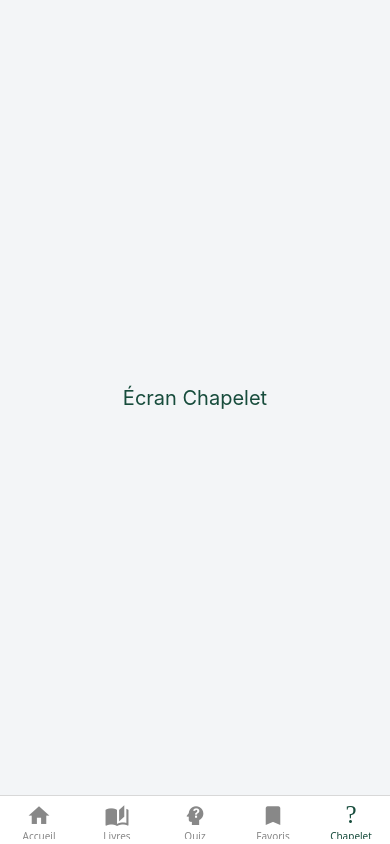
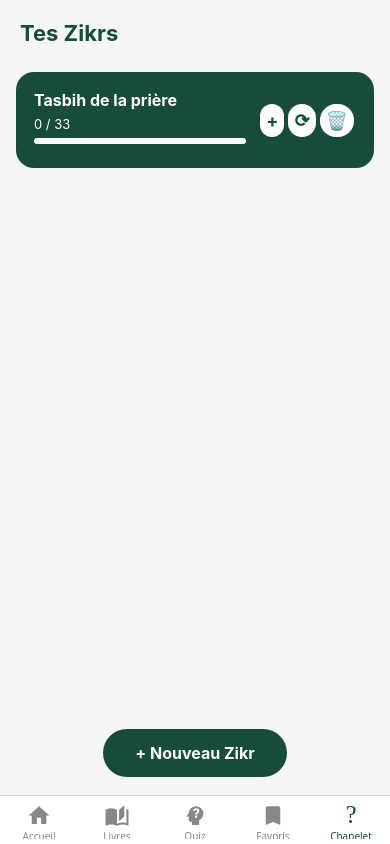
Before and after one commit to papalybn1-svg/at-taqwa-app, a React Native app: screen /Chapelet in a window 390 px wide. Built offline with nearby package versions, Linux system fonts and the light colour scheme.

Commit message:
feat: zikr dynamique, compteur, navigation depuis la home, zikr par défaut

```diff
--- a/package.json
+++ b/package.json
@@ -18,7 +18,8 @@
     "react-native": "0.79.3",
     "react-native-safe-area-context": "5.4.0",
     "react-native-screens": "~4.11.1",
-    "expo-linear-gradient": "~14.1.5"
+    "expo-linear-gradient": "~14.1.5",
+    "@react-native-async-storage/async-storage": "2.1.2"
   },
   "devDependencies": {
     "@babel/core": "^7.25.2",
--- a/src/screens/HomeScreen.tsx
+++ b/src/screens/HomeScreen.tsx
@@ -1,8 +1,11 @@
+import { useNavigation } from '@react-navigation/native';
 import React from "react";
 import { Image, ScrollView, StyleSheet, Text, TextInput, TouchableOpacity, View } from "react-native";
 import colors from "../theme/colors";
 
 export default function HomeScreen() {
+  const navigation = useNavigation();
+
   return (
     <ScrollView style={styles.container}>
       <View style={styles.header}>
@@ -12,30 +15,30 @@ export default function HomeScreen() {
       </View>
       <Text style={styles.sectionTitle}>Catégories</Text>
       <View style={styles.categories}>
-        <TouchableOpacity style={styles.category}>
+        <TouchableOpacity style={styles.category} onPress={() => navigation.navigate('Livres' as never)}>
           <Image source={require('../../assets/priere.png')} style={styles.categoryIcon} />
           <Text style={styles.categoryText}>Livres</Text>
         </TouchableOpacity>
-        <TouchableOpacity style={styles.category}>
+        <TouchableOpacity style={styles.category} onPress={() => navigation.navigate('Horaires' as never)}>
           <Image source={require('../../assets/abulution.png')} style={styles.categoryIcon} />
           <Text style={styles.categoryText}>Horaires</Text>
         </TouchableOpacity>
-        <TouchableOpacity style={styles.category}>
+        <TouchableOpacity style={styles.category} onPress={() => navigation.navigate('Quiz' as never)}>
           <Image source={require('../../assets/femme.png')} style={styles.categoryIcon} />
           <Text style={styles.categoryText}>Quizz</Text>
         </TouchableOpacity>
-        <TouchableOpacity style={styles.category}>
+        <TouchableOpacity style={styles.category} onPress={() => navigation.navigate('Chapelet' as never)}>
           <Image source={require('../../assets/tasbih.png')} style={styles.categoryIcon} />
           <Text style={styles.categoryText}>Tasbih</Text>
         </TouchableOpacity>
       </View>
-      <View style={styles.banner}>
-        <View style={styles.bannerContent}>
-          <View style={styles.bannerTextContainer}>
-            <Text style={styles.bannerText}>Transformez chaque prière en un moment de paix et de connexion</Text>
-            <TouchableOpacity style={styles.bannerButton}><Text style={styles.bannerButtonText}>Commencer</Text></TouchableOpacity>
+      <View style={styles.bannerV2}>
+        <View style={styles.bannerContentV2}>
+          <View style={styles.bannerTextContainerV2}>
+            <Text style={styles.bannerTextV2Small}>Un moment de paix à chaque prière</Text>
+            <TouchableOpacity style={styles.bannerButtonV2Small}><Text style={styles.bannerButtonTextV2Small}>Commencer</Text></TouchableOpacity>
           </View>
-          <Image source={require('../../assets/femme-transformer.png')} style={styles.bannerImageWoman} />
+          <Image source={require('../../assets/femme-transformer.png')} style={styles.bannerImageWomanV2} />
         </View>
       </View>
       <Text style={styles.sectionTitle}>Aperçu des Livres</Text>
@@ -64,64 +67,68 @@ const styles = StyleSheet.create({
   category: { backgroundColor: colors.white, borderRadius: 20, paddingVertical: 14, paddingHorizontal: 10, alignItems: 'center', width: 78, elevation: 3, shadowColor: '#000', shadowOpacity: 0.06, shadowRadius: 6, marginHorizontal: 2 },
   categoryIcon: { width: 38, height: 38, marginBottom: 8, resizeMode: 'contain' },
   categoryText: { fontSize: 13, color: colors.primary, fontWeight: 'bold', textAlign: 'center' },
-  banner: {
+  bannerV2: {
     backgroundColor: colors.primary,
-    marginHorizontal: 20,
-    marginTop: 10,
-    marginBottom: 18,
-    borderRadius: 28,
-    height: 130,
-    width: '92%',
+    marginHorizontal: 16,
+    marginTop: 18,
+    marginBottom: 24,
+    borderRadius: 32,
+    height: 150,
+    width: '94%',
     alignSelf: 'center',
     justifyContent: 'center',
     shadowColor: '#000',
-    shadowOpacity: 0.10,
-    shadowRadius: 12,
-    elevation: 6,
-    overflow: 'hidden',
+    shadowOpacity: 0.12,
+    shadowRadius: 16,
+    elevation: 8,
+    overflow: 'visible',
   },
-  bannerContent: {
+  bannerContentV2: {
     flexDirection: 'row',
     alignItems: 'center',
     height: '100%',
     width: '100%',
-    paddingHorizontal: 22,
+    paddingLeft: 28,
+    paddingRight: 0,
     justifyContent: 'space-between',
   },
-  bannerTextContainer: {
+  bannerTextContainerV2: {
     flex: 1,
     justifyContent: 'center',
     alignItems: 'flex-start',
     height: '100%',
+    paddingRight: 8,
   },
-  bannerText: {
+  bannerTextV2Small: {
     color: colors.white,
-    fontSize: 16,
-    marginBottom: 12,
+    fontSize: 14,
+    marginBottom: 10,
     textAlign: 'left',
     fontWeight: 'bold',
-    width: 180,
+    width: 120,
+    lineHeight: 18,
   },
-  bannerButton: {
+  bannerButtonV2Small: {
     backgroundColor: colors.white,
-    borderRadius: 24,
-    paddingVertical: 10,
-    paddingHorizontal: 32,
+    borderRadius: 18,
+    paddingVertical: 6,
+    paddingHorizontal: 18,
     alignSelf: 'flex-start',
     marginTop: 2,
     shadowColor: '#000',
     shadowOpacity: 0.08,
-    shadowRadius: 4,
-    elevation: 2,
+    shadowRadius: 3,
+    elevation: 1,
   },
-  bannerButtonText: { color: colors.primary, fontWeight: 'bold', fontSize: 15 },
-  bannerImageWoman: {
-    width: 130,
-    height: 120,
+  bannerButtonTextV2Small: { color: colors.primary, fontWeight: 'bold', fontSize: 13 },
+  bannerImageWomanV2: {
+    width: 170,
+    height: 140,
     resizeMode: 'contain',
-    alignSelf: 'center',
-    marginLeft: 10,
-    marginRight: 0,
+    alignSelf: 'flex-end',
+    marginLeft: 0,
+    marginRight: -30,
+    marginTop: -10,
   },
   booksPreview: { flexDirection: "row", justifyContent: "space-around", margin: 20 },
   bookCard: { backgroundColor: colors.white, borderRadius: 18, padding: 12, alignItems: "center", width: 150, elevation: 3, shadowColor: '#000', shadowOpacity: 0.07, shadowRadius: 8, marginHorizontal: 6 },
--- a/src/screens/TasbihScreen.tsx
+++ b/src/screens/TasbihScreen.tsx
@@ -1,16 +1,171 @@
-import React from "react";
-import { StyleSheet, Text, View } from "react-native";
+import AsyncStorage from '@react-native-async-storage/async-storage';
+import React, { useEffect, useState } from "react";
+import { FlatList, Modal, StyleSheet, Text, TextInput, TouchableOpacity, View } from "react-native";
 import colors from "../theme/colors";
 
+const STORAGE_KEY = 'USER_ZIKRS';
+
+export type Zikr = {
+  id: string;
+  name: string;
+  max: number;
+  count: number;
+};
+
 export default function TasbihScreen() {
+  const [zikrs, setZikrs] = useState<Zikr[]>([]);
+  const [modalVisible, setModalVisible] = useState(false);
+  const [newZikrName, setNewZikrName] = useState("");
+  const [newZikrCount, setNewZikrCount] = useState<number>(100);
+  const [activeZikr, setActiveZikr] = useState<Zikr|null>(null);
+
+  useEffect(() => {
+    loadZikrs();
+  }, []);
+
+  useEffect(() => {
+    AsyncStorage.setItem(STORAGE_KEY, JSON.stringify(zikrs));
+  }, [zikrs]);
+
+  const loadZikrs = async () => {
+    const data = await AsyncStorage.getItem(STORAGE_KEY);
+    if (data) {
+      const parsed = JSON.parse(data);
+      if (parsed.length === 0) {
+        setZikrs([{ id: 'default', name: 'Tasbih de la prière', max: 33, count: 0 }]);
+      } else {
+        setZikrs(parsed);
+      }
+    } else {
+      setZikrs([{ id: 'default', name: 'Tasbih de la prière', max: 33, count: 0 }]);
+    }
+  };
+
+  const addZikr = () => {
+    if (!newZikrName.trim()) return;
+    setZikrs([...zikrs, { name: newZikrName, max: newZikrCount, count: 0, id: Date.now().toString() }]);
+    setNewZikrName("");
+    setNewZikrCount(100);
+    setModalVisible(false);
+  };
+
+  const increment = (id: string) => {
+    setZikrs(zikrs.map(z => z.id === id && z.count < z.max ? { ...z, count: z.count + 1 } : z));
+  };
+
+  const reset = (id: string) => {
+    setZikrs(zikrs.map(z => z.id === id ? { ...z, count: 0 } : z));
+  };
+
+  const remove = (id: string) => {
+    setZikrs(zikrs.filter(z => z.id !== id));
+  };
+
   return (
     <View style={styles.container}>
-      <Text style={styles.text}>Écran Chapelet</Text>
+      <Text style={styles.title}>Tes Zikrs</Text>
+      <FlatList
+        data={zikrs}
+        keyExtractor={item => item.id}
+        contentContainerStyle={{ padding: 16 }}
+        renderItem={({ item }) => (
+          <TouchableOpacity onPress={() => setActiveZikr(item)}>
+            <View style={styles.card}>
+              <View style={{ flex: 1 }}>
+                <Text style={styles.zikrName}>{item.name}</Text>
+                <Text style={styles.zikrCount}>{item.count} / {item.max}</Text>
+                <View style={styles.progressBarBg}>
+                  <View style={[styles.progressBar, { width: `${(item.count / item.max) * 100}%` }]} />
+                </View>
+              </View>
+              <View style={styles.actions}>
+                <TouchableOpacity onPress={() => increment(item.id)} style={styles.actionBtn}><Text style={styles.actionText}>+</Text></TouchableOpacity>
+                <TouchableOpacity onPress={() => reset(item.id)} style={styles.actionBtn}><Text style={styles.actionText}>⟳</Text></TouchableOpacity>
+                <TouchableOpacity onPress={() => remove(item.id)} style={styles.actionBtn}><Text style={styles.actionText}>🗑️</Text></TouchableOpacity>
+              </View>
+            </View>
+          </TouchableOpacity>
+        )}
+        ListEmptyComponent={<Text style={{ textAlign: 'center', color: '#888', marginTop: 40 }}>Aucun Zikr. Ajoute-en un !</Text>}
+      />
+      <TouchableOpacity style={styles.addBtn} onPress={() => setModalVisible(true)}>
+        <Text style={styles.addBtnText}>+ Nouveau Zikr</Text>
+      </TouchableOpacity>
+      <Modal visible={modalVisible} transparent animationType="fade">
+        <View style={styles.modalBg}>
+          <View style={styles.modalCard}>
+            <Text style={styles.modalTitle}>Créer un Zikr</Text>
+            <TextInput
+              style={styles.input}
+              placeholder="Nom du Zikr"
+              value={newZikrName}
+              onChangeText={setNewZikrName}
+            />
+            <TextInput
+              style={styles.input}
+              placeholder="Nombre de Zikr"
+              value={String(newZikrCount)}
+              onChangeText={v => setNewZikrCount(Number(v.replace(/[^0-9]/g, '')))}
+              keyboardType="numeric"
+              maxLength={4}
+            />
+            <TouchableOpacity style={styles.saveBtn} onPress={addZikr}>
+              <Text style={styles.saveBtnText}>Enregistrer</Text>
+            </TouchableOpacity>
+            <TouchableOpacity onPress={() => setModalVisible(false)} style={{ marginTop: 8 }}>
+              <Text style={{ color: colors.primary }}>Annuler</Text>
+            </TouchableOpacity>
+          </View>
+        </View>
+      </Modal>
+      <Modal visible={!!activeZikr} transparent animationType="slide">
+        <View style={styles.modalBg}>
+          <View style={[styles.modalCard, { width: 320, alignItems: 'center' }]}>
+            <Text style={[styles.modalTitle, { fontSize: 22 }]}>{activeZikr?.name}</Text>
+            <Text style={{ fontSize: 48, fontWeight: 'bold', color: colors.primary, marginVertical: 18 }}>{activeZikr?.count} / {activeZikr?.max}</Text>
+            <TouchableOpacity style={[styles.saveBtn, { marginBottom: 12, width: 120, alignItems: 'center' }]} onPress={() => {
+              if (activeZikr && activeZikr.count < activeZikr.max) {
+                setZikrs(zikrs.map(z => z.id === activeZikr.id ? { ...z, count: z.count + 1 } : z));
+                setActiveZikr(activeZikr && activeZikr.count + 1 < activeZikr.max ? { ...activeZikr, count: activeZikr.count + 1 } : activeZikr);
+              }
+            }}>
+              <Text style={{ color: '#fff', fontWeight: 'bold', fontSize: 22 }}>+1</Text>
+            </TouchableOpacity>
+            <TouchableOpacity style={[styles.saveBtn, { backgroundColor: '#FFD700', marginBottom: 8, width: 120, alignItems: 'center' }]} onPress={() => {
+              if (activeZikr) {
+                setZikrs(zikrs.map(z => z.id === activeZikr.id ? { ...z, count: 0 } : z));
+                setActiveZikr({ ...activeZikr, count: 0 });
+              }
+            }}>
+              <Text style={{ color: colors.primary, fontWeight: 'bold', fontSize: 16 }}>Réinitialiser</Text>
+            </TouchableOpacity>
+            <TouchableOpacity onPress={() => setActiveZikr(null)} style={{ marginTop: 8 }}>
+              <Text style={{ color: colors.primary }}>Fermer</Text>
+            </TouchableOpacity>
+          </View>
+        </View>
+      </Modal>
     </View>
   );
 }
 
 const styles = StyleSheet.create({
-  container: { flex: 1, backgroundColor: colors.background, justifyContent: "center", alignItems: "center" },
-  text: { fontSize: 20, color: colors.primary },
+  container: { flex: 1, backgroundColor: '#F3F5F7' },
+  title: { fontSize: 22, fontWeight: 'bold', color: colors.primary, margin: 20, marginBottom: 10 },
+  card: { backgroundColor: colors.primary, borderRadius: 18, padding: 18, marginBottom: 18, flexDirection: 'row', alignItems: 'center', elevation: 3 },
+  zikrName: { color: colors.white, fontSize: 16, fontWeight: 'bold', marginBottom: 6 },
+  zikrCount: { color: '#fff', fontSize: 13, marginBottom: 6 },
+  progressBarBg: { backgroundColor: '#fff', height: 6, borderRadius: 3, width: '100%', marginBottom: 6 },
+  progressBar: { backgroundColor: '#FFD700', height: 6, borderRadius: 3 },
+  actions: { flexDirection: 'row', alignItems: 'center', marginLeft: 12 },
+  actionBtn: { backgroundColor: '#fff', borderRadius: 16, padding: 6, marginHorizontal: 2 },
+  actionText: { color: colors.primary, fontWeight: 'bold', fontSize: 18 },
+  addBtn: { backgroundColor: colors.primary, borderRadius: 24, paddingVertical: 14, paddingHorizontal: 32, alignSelf: 'center', margin: 18, elevation: 2 },
+  addBtnText: { color: '#fff', fontWeight: 'bold', fontSize: 16 },
+  modalBg: { flex: 1, backgroundColor: 'rgba(0,0,0,0.18)', justifyContent: 'center', alignItems: 'center' },
+  modalCard: { backgroundColor: '#fff', borderRadius: 18, padding: 28, width: 300, alignItems: 'center', elevation: 6 },
+  modalTitle: { fontSize: 18, fontWeight: 'bold', color: colors.primary, marginBottom: 18 },
+  input: { backgroundColor: '#F3F5F7', borderRadius: 10, padding: 10, width: '100%', marginBottom: 12, fontSize: 15 },
+  saveBtn: { backgroundColor: colors.primary, borderRadius: 18, paddingVertical: 10, paddingHorizontal: 32, marginTop: 8 },
+  saveBtnText: { color: '#fff', fontWeight: 'bold', fontSize: 15 },
 });
```
Also changed, not shown: 1 other file (tests, documents, lock files or other folders).
